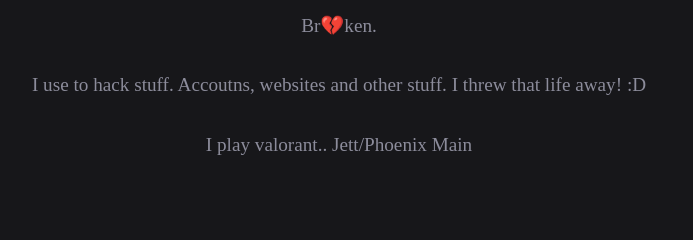
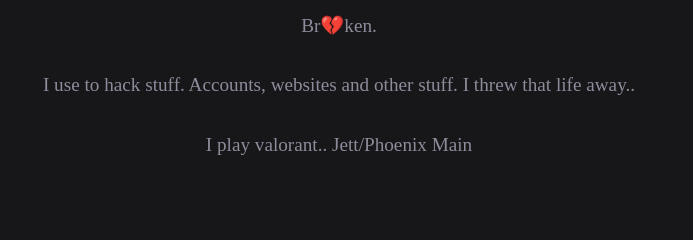
Before and after one commit to rawt4k/ven.rip, a website: page index.html in a window 1280 px wide. Shown: the part 386-626 px from the top of the page, 301-994 px from the left. Drawn offline with Linux system fonts and the light colour scheme.

Commit message:
Update index.html

```diff
--- a/index.html
+++ b/index.html
@@ -55,7 +55,7 @@
         </section>
 
         <section>
-             I use to hack stuff. Accoutns, websites and other stuff. I threw that life away! :D
+             I use to hack stuff. Accounts, websites and other stuff. I threw that life away..
         </section>
 
         <section>
```
